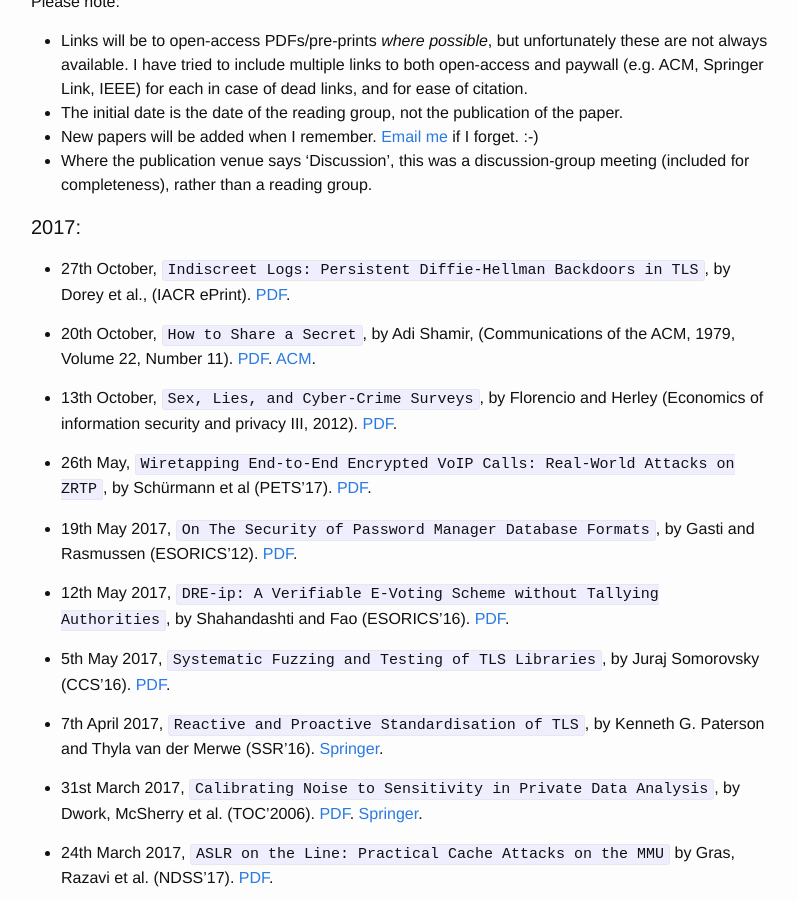
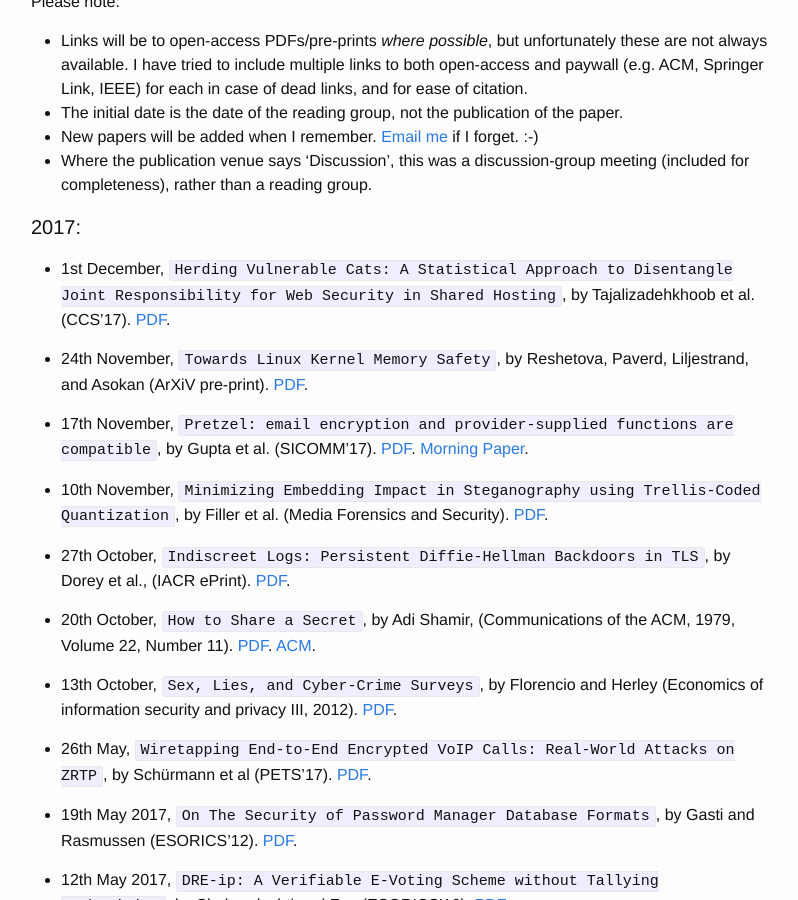
Before and after one commit to mpdehnel/ReadingGroup, a Jekyll site: the page built from index.md, in a window 1280 px wide and 900 px high, scrolled down 513 px. Shown: the whole window, without its empty margins (239-1037 px from the left). Built offline with Jekyll 4.4.1, drawn with Linux system fonts in a browser that asks for light colours.

Commit message:
add backlog from last month

```diff
--- a/index.md
+++ b/index.md
@@ -19,6 +19,14 @@ Please note:
 * Where the publication venue says 'Discussion', this was a discussion-group meeting (included for completeness), rather than a reading group.
 
 #### 2017:
+
+* 1st December, `Herding Vulnerable Cats: A Statistical Approach to Disentangle Joint Responsibility for Web Security in Shared Hosting`, by Tajalizadehkhoob et al. (CCS’17). [PDF](https://acmccs.github.io/papers/p553-tajalizadehkhoobAemb.pdf).
+
+* 24th November, `Towards Linux Kernel Memory Safety`, by Reshetova, Paverd, Liljestrand, and Asokan (ArXiV pre-print). [PDF](https://arxiv.org/pdf/1710.06175v1.pdf).
+
+* 17th November, `Pretzel: email encryption and provider-supplied functions are compatible`, by Gupta et al. (SICOMM’17). [PDF](https://cs.nyu.edu/~mwalfish/papers/pretzel-sigcomm17.pdf). [Morning Paper](https://blog.acolyer.org/2017/10/10/pretzel-email-encryption-and-provider-supplied-functions-are-compatible/).
+
+* 10th November, `Minimizing Embedding Impact in Steganography using Trellis-Coded Quantization`, by Filler et al. (Media Forensics and Security). [PDF](https://pdfs.semanticscholar.org/d5e7/385db8fe409907ae7a6668bd17f912ff99eb.pdf).
 
 * 27th October, `Indiscreet Logs: Persistent Diffie-Hellman Backdoors in TLS`, by Dorey et al., (IACR ePrint). [PDF](https://eprint.iacr.org/2016/999.pdf).
 
```
